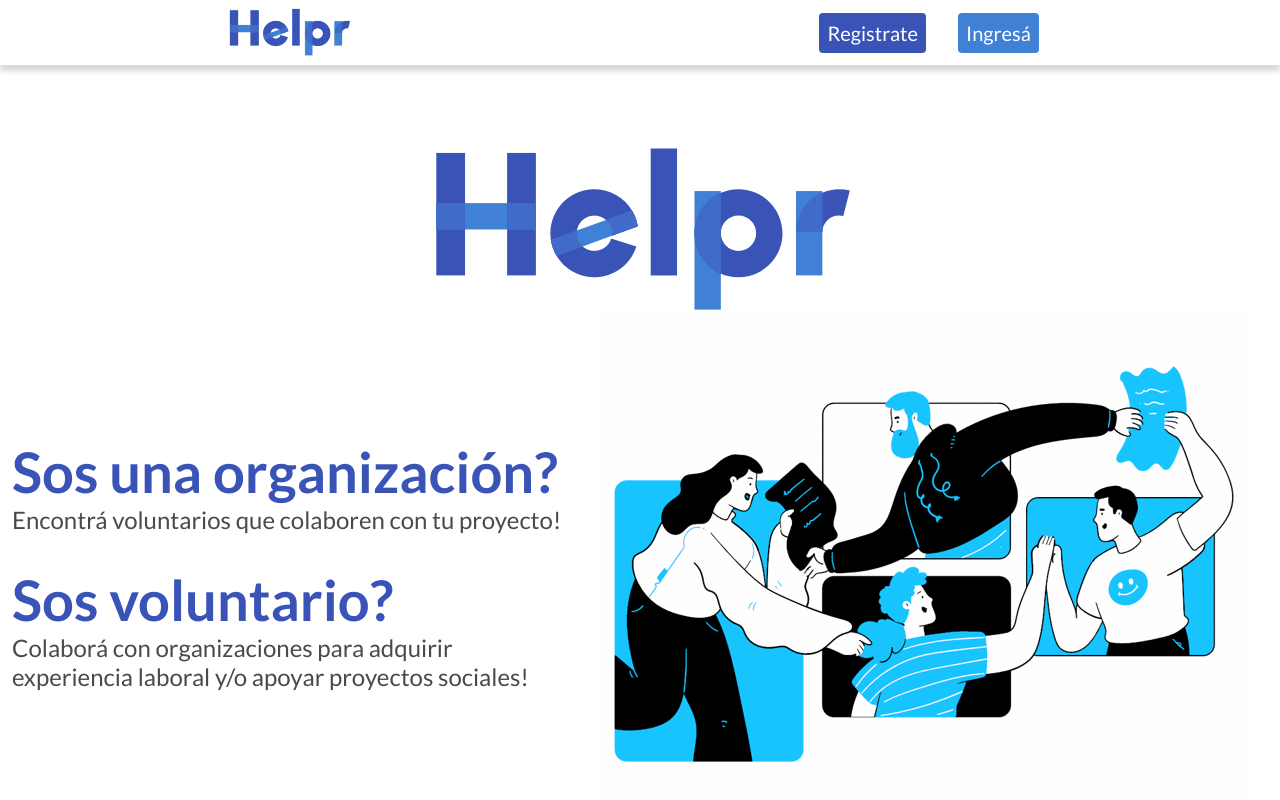
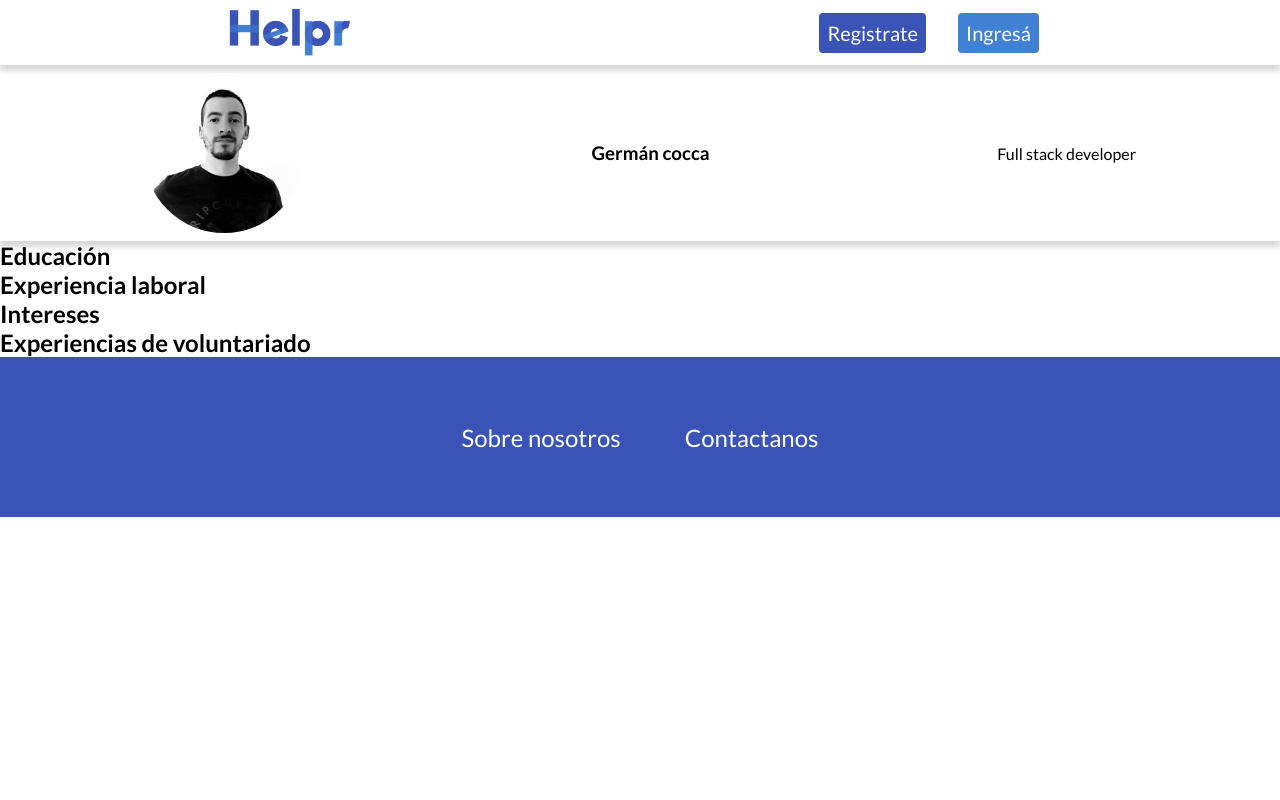
Before and after one commit to coccagerman/helpr-front, a React (Create React App) app: page / in a window 1280 px wide. Shown: the top 800 px of the page. Built offline with nearby package versions, Linux system fonts and the light colour scheme.

Commit message:
Some advances on the profile feature.

```diff
--- a/src/App.js
+++ b/src/App.js
@@ -1,8 +1,9 @@
 import { BrowserRouter as Router, Switch, Route } from 'react-router-dom'
 import './App.scss'
-import LandingPage from './components/landingPage/LandingPage'
 import Header from './components/header/Header'
 import Footer from './components/footer/Footer'
+import LandingPage from './components/landingPage/LandingPage'
+import Profile from './components/profile/Profile'
 
 export default function App() {
   return (
@@ -12,7 +13,8 @@ export default function App() {
       <Switch>
 
         <Route path='/' exact>
-          <LandingPage/>
+          {/* <LandingPage/> */}
+          <Profile/>
         </Route>
 
       </Switch>
--- a/src/App.scss
+++ b/src/App.scss
@@ -6,3 +6,5 @@
 @import './components/landingPage/comoFunciona/comoFunciona.scss';
 @import './components/landingPage/tiposDeProyectos/tiposDeProyectos.scss';
 @import './components/landingPage/register/register.scss';
+@import './components/profile/profile.scss';
+@import './components/profile/profileVolunteerContent/profileVolunteerContent.scss';
--- /dev/null
+++ b/src/components/profile/Profile.jsx
@@ -0,0 +1,9 @@
+import ProfileVolunteerContent from './profileVolunteerContent/ProfileVolunteerContent'
+
+export default function Profile() {
+    return (
+        <section className='profile'>
+            <ProfileVolunteerContent/>
+        </section>
+    )
+}
--- /dev/null
+++ b/src/components/profile/profile.scss
@@ -0,0 +1,3 @@
+.profile {
+
+}
--- /dev/null
+++ b/src/components/profile/profileVolunteerContent/ProfileVolunteerContent.jsx
@@ -0,0 +1,31 @@
+import ProfilePic from '../../../assets/mockProfilePic.jpg'
+
+export default function ProfileVolunteerContent() {
+    return (
+        <section className='profileVolunteerContent'>
+
+            <div className='header'>
+                <img src={ProfilePic} alt='Profile' />
+                <h1>Germán cocca</h1>
+                <p>Full stack developer</p>
+            </div>
+
+            <div className='education'>
+                <h2>Educación</h2>
+            </div>
+
+            <div className='workExperience'>
+                <h2>Experiencia laboral</h2>
+            </div>
+
+            <div className='interests'>
+                <h2>Intereses</h2>
+            </div>
+
+            <div className='volunteeringExperience'>
+                <h2>Experiencias de voluntariado</h2>
+            </div>
+
+        </section>
+    )
+}
--- /dev/null
+++ b/src/components/profile/profileVolunteerContent/profileVolunteerContent.scss
@@ -0,0 +1,6 @@
+.profileVolunteerContent {
+    img {
+        width: 10rem;
+        border-radius: 50%;
+    }
+}
```
Also changed, not shown: src/assets/mockProfilePic.jpg (added).
